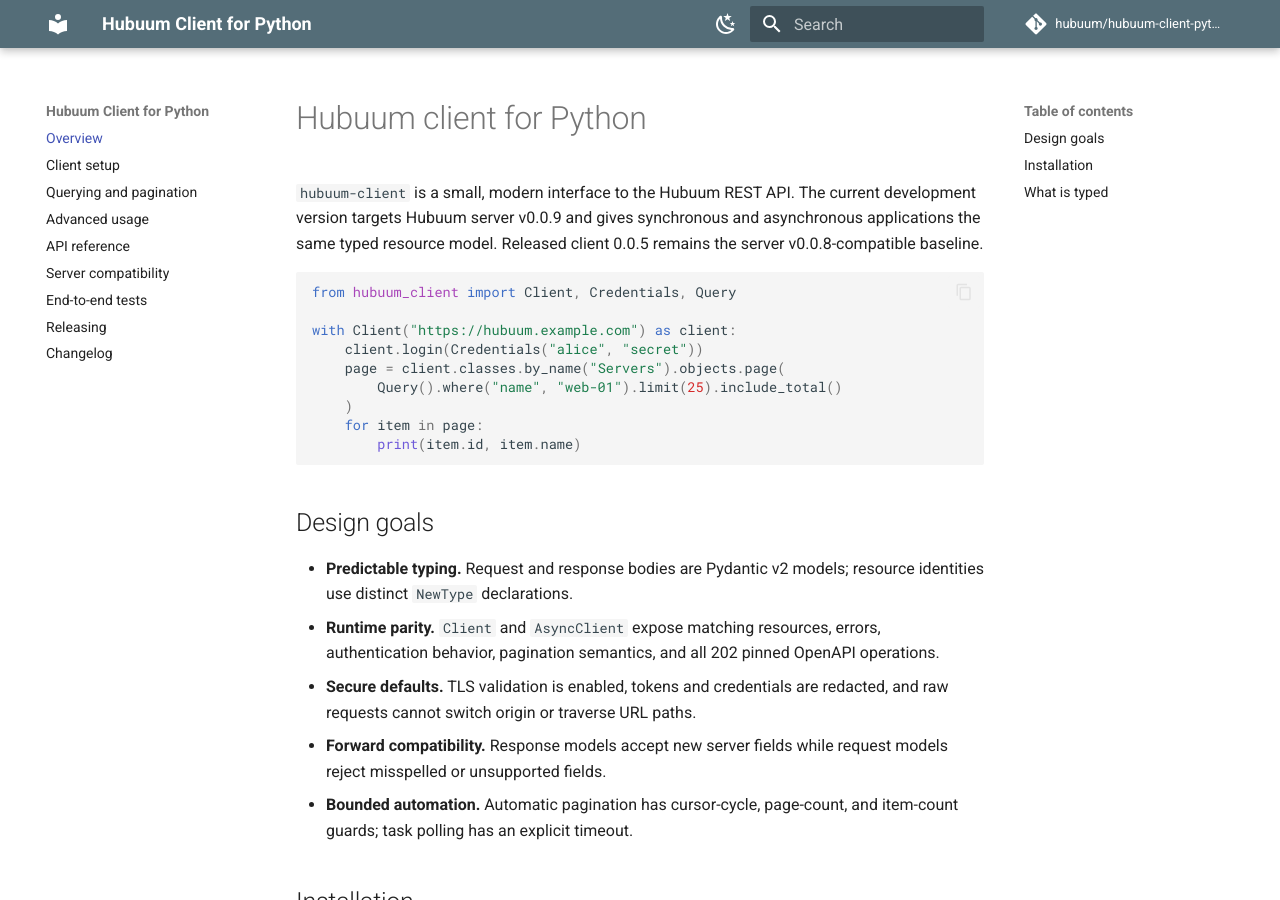
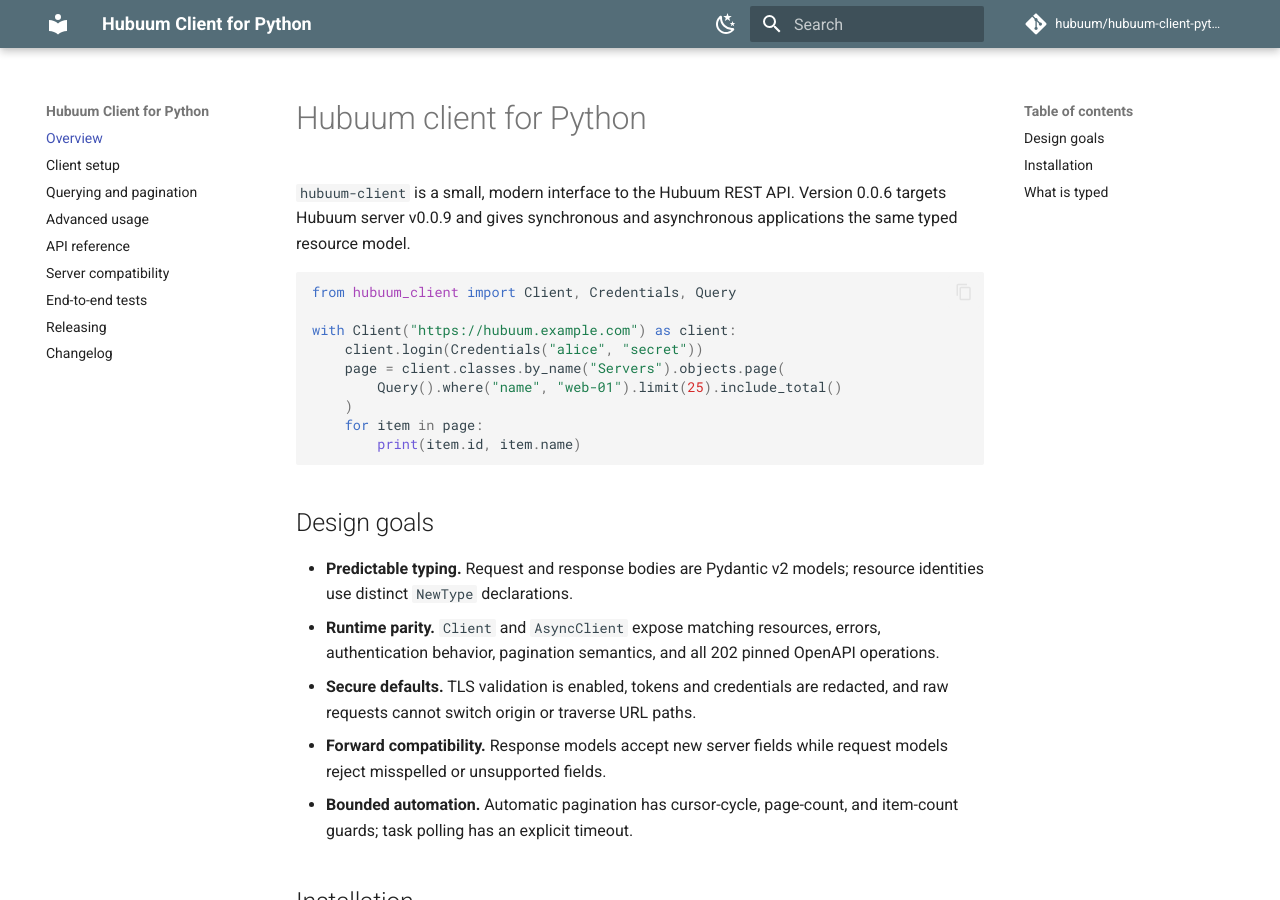
Before and after one commit to hubuum/hubuum-client-python, an MkDocs documentation site: the page built from docs/index.md, in a window 1280 px wide and 900 px high. Built offline with MkDocs 1.6.1 and Material for MkDocs 9.7.7, drawn with Linux system fonts in a browser that asks for light colours; comment, search, counter and statistics services are not loaded.

Commit message:
Prepare 0.0.6 release for Hubuum v0.0.9 (#19)

````diff
--- a/docs/index.md
+++ b/docs/index.md
@@ -1,9 +1,8 @@
 # Hubuum client for Python
 
-`hubuum-client` is a small, modern interface to the Hubuum REST API. The current
-development version targets Hubuum server v0.0.9 and gives synchronous and
-asynchronous applications the same typed resource model. Released client 0.0.5
-remains the server v0.0.8-compatible baseline.
+`hubuum-client` is a small, modern interface to the Hubuum REST API. Version
+0.0.6 targets Hubuum server v0.0.9 and gives synchronous and asynchronous
+applications the same typed resource model.
 
 ```python
 from hubuum_client import Client, Credentials, Query
--- a/pyproject.toml
+++ b/pyproject.toml
@@ -4,7 +4,7 @@
 
 [project]
 name = "hubuum-client"
-version = "0.0.5"
+version = "0.0.6"
 description = "Modern typed Python client for Hubuum server v0.0.9"
 readme = "README.md"
 requires-python = ">=3.11"
````
Also changed, not shown: CHANGELOG.md (+6 -1 lines), README.md (+3 -4 lines), docs/compatibility.md (+1 -1 lines), 2 other files.
